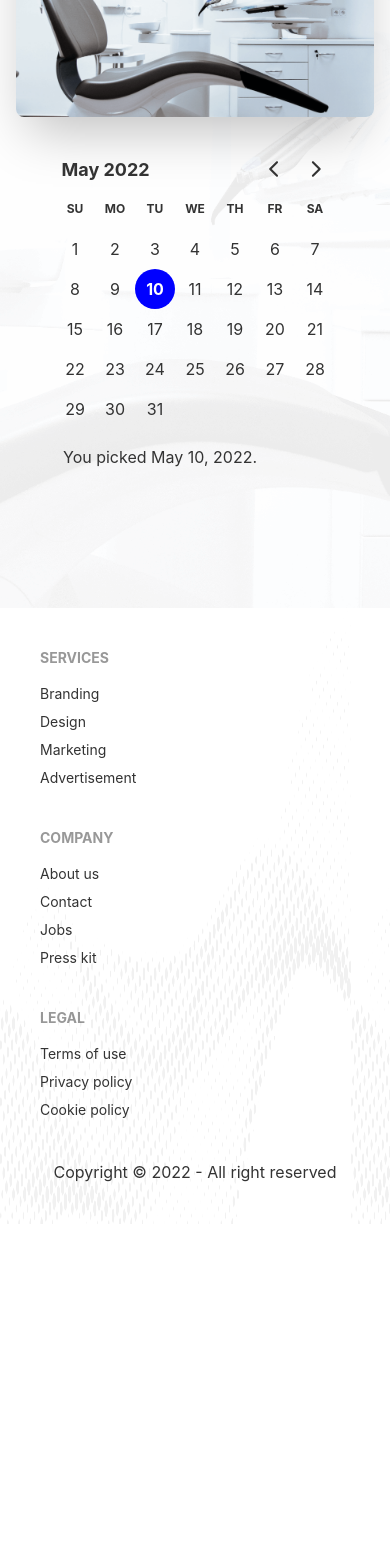
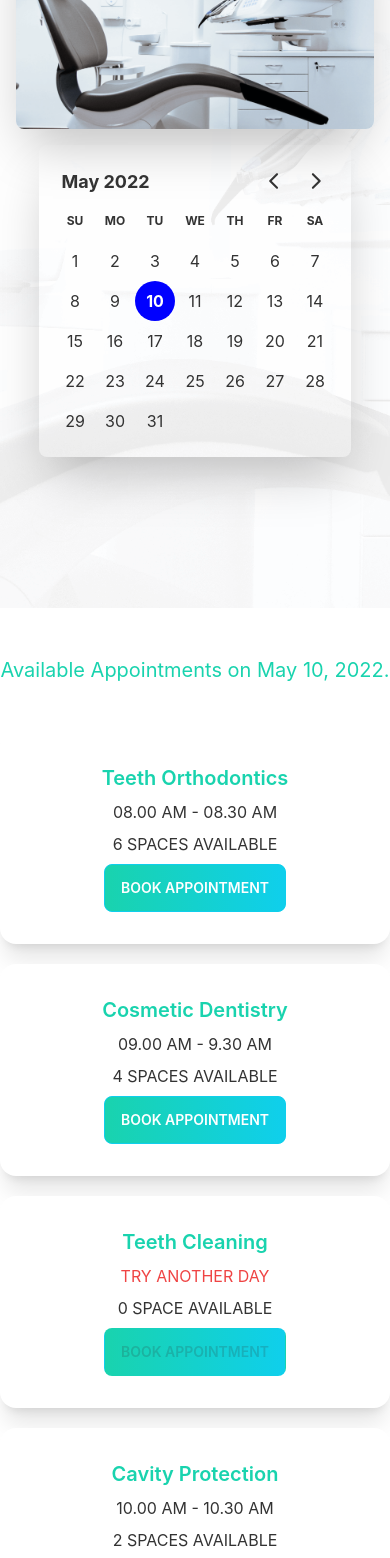
Before and after one commit to JunayedKhanNoor/doctors_portal_client, a React (Create React App) app: page /appointment in a window 390 px wide. Shown: the part 300-1858 px from the top of the page. Before the commit the page ends 1524 px from the top, so only its background shows below. Built offline with nearby package versions, Linux system fonts and the light colour scheme.

Commit message:
Appointment Page

```diff
--- /dev/null
+++ b/public/services.json
@@ -0,0 +1,57 @@
+[
+    {
+      "_id": 1,
+      "name": "Teeth Orthodontics",
+      "slots": [
+        "08.00 AM - 08.30 AM",
+        "08.30 AM - 09.00 AM",
+        "09.00 AM - 9.30 AM",
+        "09.30 AM - 10.00 AM",
+        "10.00 AM - 10.30 AM",
+        "10.30 AM - 11.00 AM"
+      ]
+    },
+    {
+      "_id": 2,
+      "name": "Cosmetic Dentistry",
+      "slots": [
+        "09.00 AM - 9.30 AM",
+        "09.30 AM - 10.00 AM",
+        "10.00 AM - 10.30 AM",
+        "10.30 AM - 11.00 AM"
+      ]
+    },
+    {
+      "_id": 3,
+      "name": "Teeth Cleaning",
+      "slots": []
+    },
+    {
+      "_id": 4,
+      "name": "Cavity Protection",
+      "slots": [
+        "10.00 AM - 10.30 AM",
+        "10.30 AM - 11.00 AM"
+      ]
+    },
+    {
+      "_id": 5,
+      "name": "Pediatric Dental",
+      "slots": [
+        "08.30 AM - 09.00 AM",
+        "09.00 AM - 9.30 AM",
+        "09.30 AM - 10.00 AM",
+        "10.00 AM - 10.30 AM",
+        "10.30 AM - 11.00 AM"
+      ]
+    },
+    {
+      "_id": 6,
+      "name": "Oral Surgery",
+      "slots": [
+        "09.30 AM - 10.00 AM",
+        "10.00 AM - 10.30 AM",
+        "10.30 AM - 11.00 AM"
+      ]
+    }
+  ]
--- a/src/Pages/Appointment/Appointment.js
+++ b/src/Pages/Appointment/Appointment.js
@@ -1,13 +1,20 @@
-import React from 'react';
-import Footer from '../Shared/Footer';
-import AppointmentBanner from './AppointmentBanner';
+import React, { createContext, useState } from "react";
+import Footer from "../Shared/Footer";
+import AppointmentBanner from "./AppointmentBanner";
+import AvailableAppointments from "./AvailableAppointments";
+
+export const DateContext = createContext("Date");
 
 const Appointment = () => {
+  const [date, setDate] = useState(new Date());
   return (
+    <DateContext.Provider value={[date, setDate]}>
       <div>
         <AppointmentBanner></AppointmentBanner>
+        <AvailableAppointments></AvailableAppointments>
         <Footer></Footer>
       </div>
+    </DateContext.Provider>
   );
 };
 
--- a/src/Pages/Appointment/AppointmentBanner.js
+++ b/src/Pages/Appointment/AppointmentBanner.js
@@ -1,22 +1,22 @@
-import React, { useState } from "react";
+import React, { useContext } from "react";
 import chair from "../../assets/images/chair.png";
 import { DayPicker } from "react-day-picker";
 import "react-day-picker/dist/style.css";
 import { format } from "date-fns";
+import { DateContext } from "./Appointment";
 
 const AppointmentBanner = () => {
-    const [date, setDate] = useState(new Date());
+  const [date, setDate] = useContext(DateContext);
   return (
     <div className="hero min-h-screen bg-[url('/src/assets/images/bg.png')]">
-      <div className="hero-content flex-col lg:flex-row-reverse">
-        <img src={chair} className="sm:w-full md:max-w-sm lg:max-w-md rounded-lg shadow-2xl" alt="" />
-        <div>
-          <DayPicker
-          mode="single"
-          selected={date}
-          onSelect={setDate}
-          />
-           <p className="pl-6">You picked {format(date, 'PP')}.</p>
+      <div className="hero-content flex-col lg:flex-row-reverse md:gap-20">
+        <img
+          src={chair}
+          className="sm:w-full md:max-w-sm lg:max-w-md rounded-lg shadow-2xl"
+          alt=""
+        />
+        <div className="shadow-2xl rounded-lg">
+          <DayPicker mode="single" selected={date} onSelect={setDate} />
         </div>
       </div>
     </div>
--- /dev/null
+++ b/src/Pages/Appointment/AvailableAppointments.js
@@ -0,0 +1,31 @@
+import { format } from "date-fns";
+import React, { useContext, useEffect, useState } from "react";
+import { DateContext } from "./Appointment";
+import Service from "./Service";
+
+const AvailableAppointments = () => {
+  const [date] = useContext(DateContext);
+  const [services, setServices] = useState([]);
+
+  useEffect(() => {
+    fetch("services.json")
+      .then((res) => res.json())
+      .then((data) => setServices(data));
+  }, []);
+  return (
+    <div>
+      <p className="text-center text-secondary text-xl mt-12">
+        Available Appointments on {format(date, "PP")}.
+      </p>
+      <div className="grid grid-cols-1 md:grid-cols-2 lg:grid-cols-3 gap-5 my-12">
+          {
+              services.map(service=>(
+                  <Service key={service._id} service={service}></Service>
+              ))
+          }
+      </div>
+    </div>
+  );
+};
+
+export default AvailableAppointments;
--- /dev/null
+++ b/src/Pages/Appointment/Service.js
@@ -0,0 +1,26 @@
+import React from "react";
+import PrimaryButton from "../Shared/PrimaryButton";
+
+const Service = ({ service}) => {
+    const {name,slots} = service;
+  return (
+    <div className="card lg:max-w-lg bg-base-100 shadow-xl">
+      <div className="card-body items-center text-center">
+        <h2 className="card-title text-secondary">{name}</h2>
+        <p>
+            {
+                slots.length ?
+                <span>{slots[0]}</span>:
+                <span className="text-red-500 uppercase">Try another day</span>
+            }
+        </p>
+        <p className="uppercase">{slots.length} {slots.length>1 ? 'spaces' : 'space'} available</p>
+        <div className="card-actions">
+          <button className="btn btn-primary text-white bg-gradient-to-r from-secondary to-primary" disabled={!slots.length}>Book Appointment</button>
+        </div>
+      </div>
+    </div>
+  );
+};
+
+export default Service;
```
Lines whose indentation alone changed are shown as unchanged.
